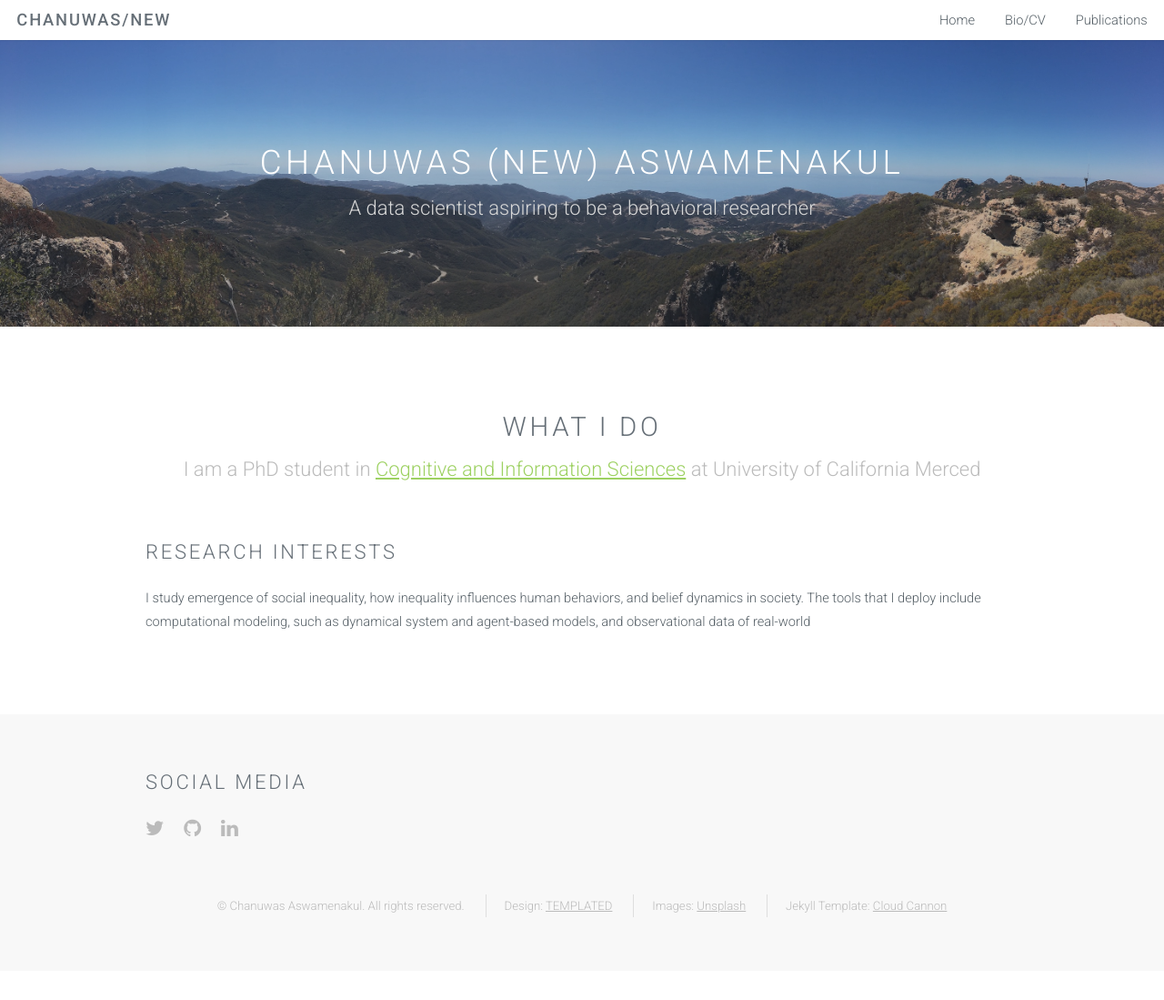
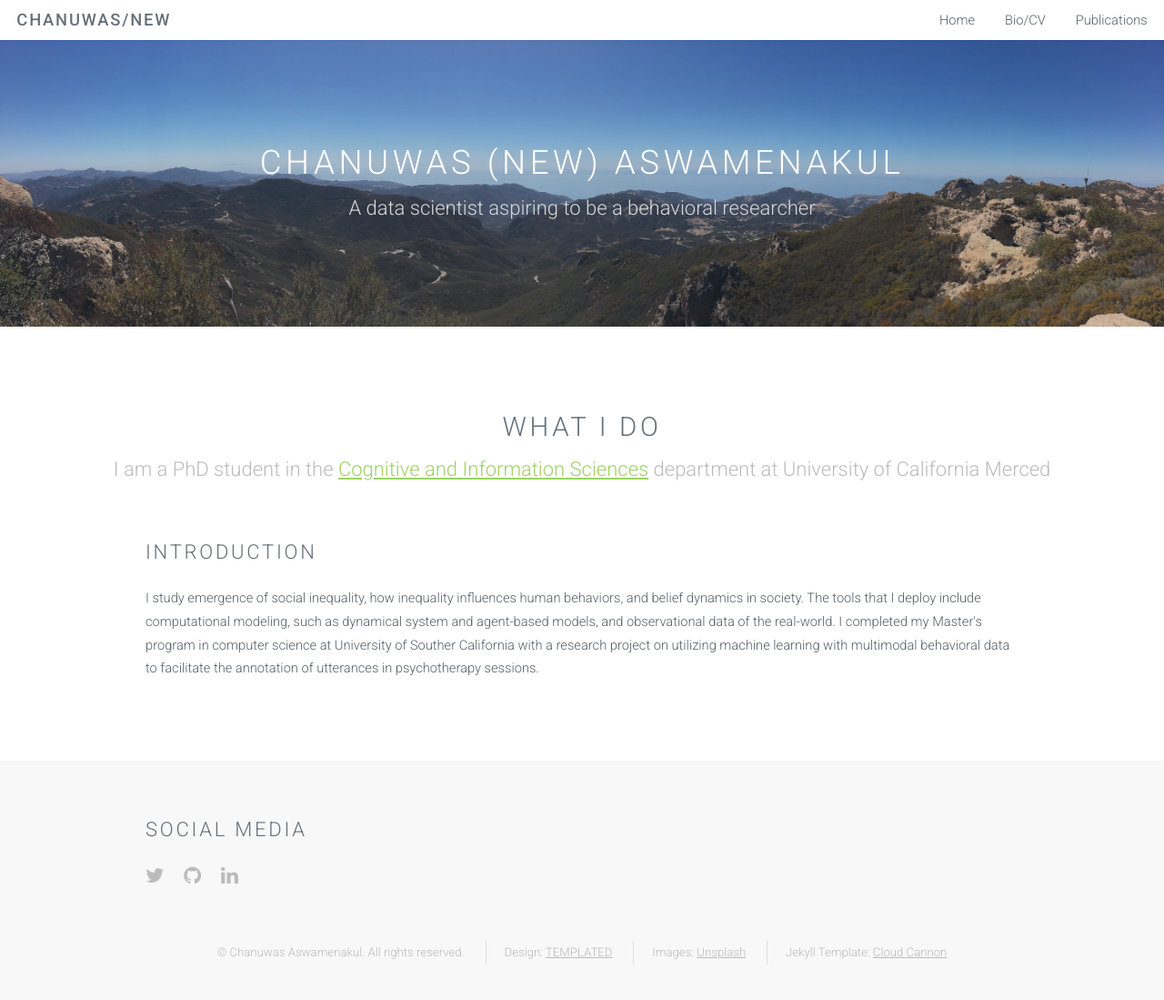
Before and after one commit to chasnew/chasnew.github.io, a Jekyll site: the page built from index.html, in a window 1280 px wide and 1118 px high. Shown: the top 1099 px of the window at 91% size. Built offline with Jekyll 4.4.1, drawn with Linux system fonts in a browser that asks for light colours.

Commit message:
added background content

```diff
--- a/index.html
+++ b/index.html
@@ -6,12 +6,14 @@ layout: landing-page
 			<section id="one" class="wrapper style1">
 				<header class="major">
 					<h2>What I do</h2>
-					<p>I am a PhD student in <a href="https://cogsci.ucmerced.edu/">Cognitive and Information Sciences</a> at University of California Merced</p>
+					<p>I am a PhD student in the <a href="https://cogsci.ucmerced.edu/">Cognitive and Information Sciences</a> department at University of California Merced</p>
 				</header>
 				<div class="container">
 			        <section>
-			            <h2>Research interests</h2>
-			            <p>I study emergence of social inequality, how inequality influences human behaviors, and belief dynamics in society. The tools that I deploy include computational modeling, such as dynamical system and agent-based models, and observational data of real-world</p>
+			            <h2>Introduction</h2>
+			            <p>I study emergence of social inequality, how inequality influences human behaviors, and belief dynamics in society. The tools that I deploy include computational modeling, such as dynamical system and agent-based models, and observational data of the real-world.
+
+			            I completed my Master's program in computer science at University of Souther California with a research project on utilizing machine learning with multimodal behavioral data to facilitate the annotation of utterances in psychotherapy sessions.</p>
 			        </section>
 			    </div>
 			</section>
```
